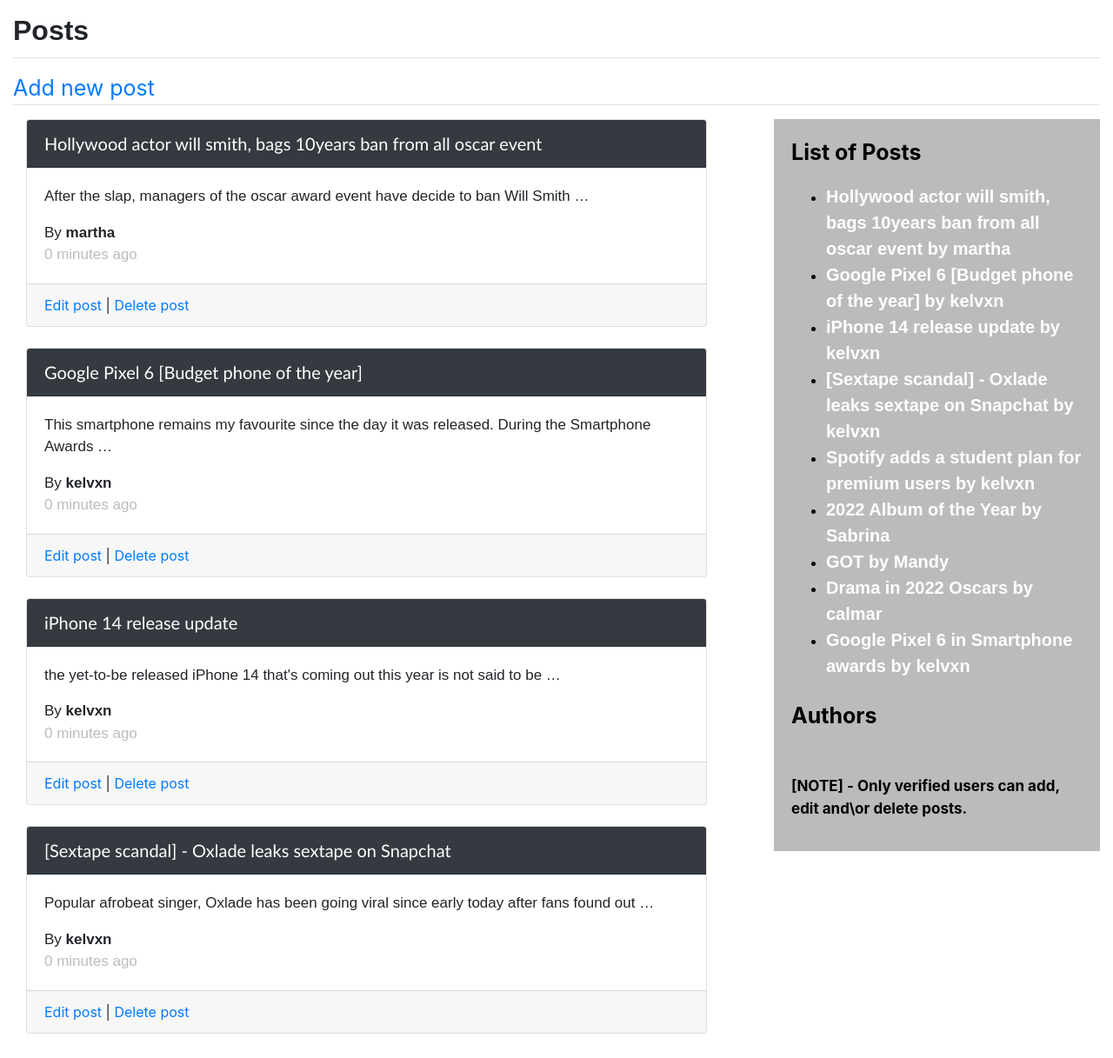
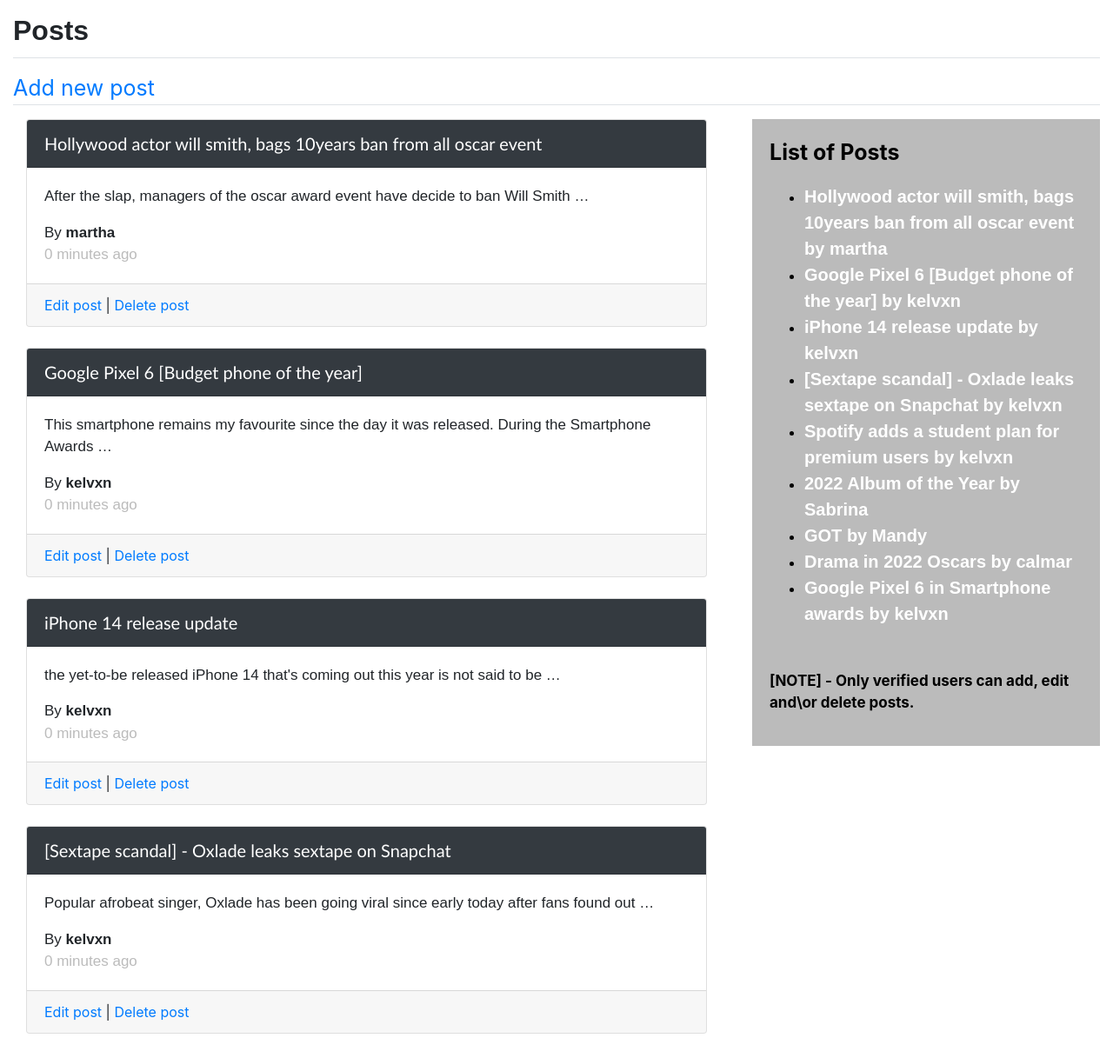
Before and after one commit to Klvxn/Blog, a Django app: page / in a window 1280 px wide. Shown: the part 79-1296 px from the top of the page at 87% size. Run offline with Django 3.2, Linux system fonts and the light colour scheme; data comes from the database, SQL or seed files in the repository; both versions use the stored data as it was after the commit; some libraries are stand-ins or nearby versions.

Commit message:
few adjustments

```diff
--- a/blogs/models.py
+++ b/blogs/models.py
@@ -4,7 +4,6 @@
 
 # Create your models here.
 class BlogPost(models.Model):
-
     """A post the user will post on the blog."""
     title = models.CharField(max_length=200)
     text = models.TextField(max_length=500)
--- a/blogs/templates/blogs/base.html
+++ b/blogs/templates/blogs/base.html
@@ -15,7 +15,7 @@
         font-weight:bold;
       }
       #sidebar{
-         width: 30%;
+         width: 32%;
          float: right;
          background:rgba(187, 187, 187);
          list-style-type: none;
--- a/blogs/templates/blogs/index.html
+++ b/blogs/templates/blogs/index.html
@@ -17,15 +17,6 @@
          <li> <a href="{{ post.get_absolute_url }}"> {{post.title}} by {{post.owner}} </a> </li>
       {% endfor %}
    </ul>
-
-   <div id="authors" class="mt-4">
-      <p style="font-size:25px; font-weight:bolder;">  Authors </p>
-      <ul>
-      {% for user in users %}
-         <li> <a href="#"> {{user}} </a> </li>
-      {% endfor %}
-      </ul>
-   </div>
 
    <p style="font-weight:bold; margin-top: 50px;"> [NOTE] - Only verified users can add, edit and\or delete posts. </p>
 </div>
--- a/blogs/urls.py
+++ b/blogs/urls.py
@@ -21,11 +21,6 @@
     # delete post
     path('posts/<int:post_id>/delete-post/', views.delete_post, name='delete_post'),
 
-    # post a comment
-    #path('posts/<int:post_id>/post-comment/', views.comment, name='post-comment'),
-
     # Login redirect page
     path('registration/login/', auth_views.LoginView.as_view()),
-
-
     ]
--- a/blogs/views.py
+++ b/blogs/views.py
@@ -24,6 +24,8 @@
         comment_form = CommentForm(request.POST)
         if comment_form.is_valid():
             new_comment = comment_form.save(commit=False)
+            if posts.owner == request.user:
+                new_comment.username = request.user
             new_comment.post = posts
             new_comment.save()
             return redirect(posts)
--- a/users/templates/registration/register.html
+++ b/users/templates/registration/register.html
@@ -8,11 +8,10 @@
 
 {% block content %}
 
-<form action="{% url 'users:register' %}" method="post">
+<form action="{% url 'users:register' %}" method="post" style="font-size:25px;">
     {% csrf_token %}
     {% bootstrap_form form %}
     <button name="Submit" class="btn btn-primary"> Register </button>
-    <input type="hidden" name="next" value="{% url 'blogs:index' %}" />
 </form>
 
 {% endblock content %}
```
Also changed, not shown: blogs/templates/blogs/post_detail.html (+4 -4 lines), requirements.txt (+8 -2 lines), users/templates/registration/login.html (+6 -14 lines), db.sqlite3.
